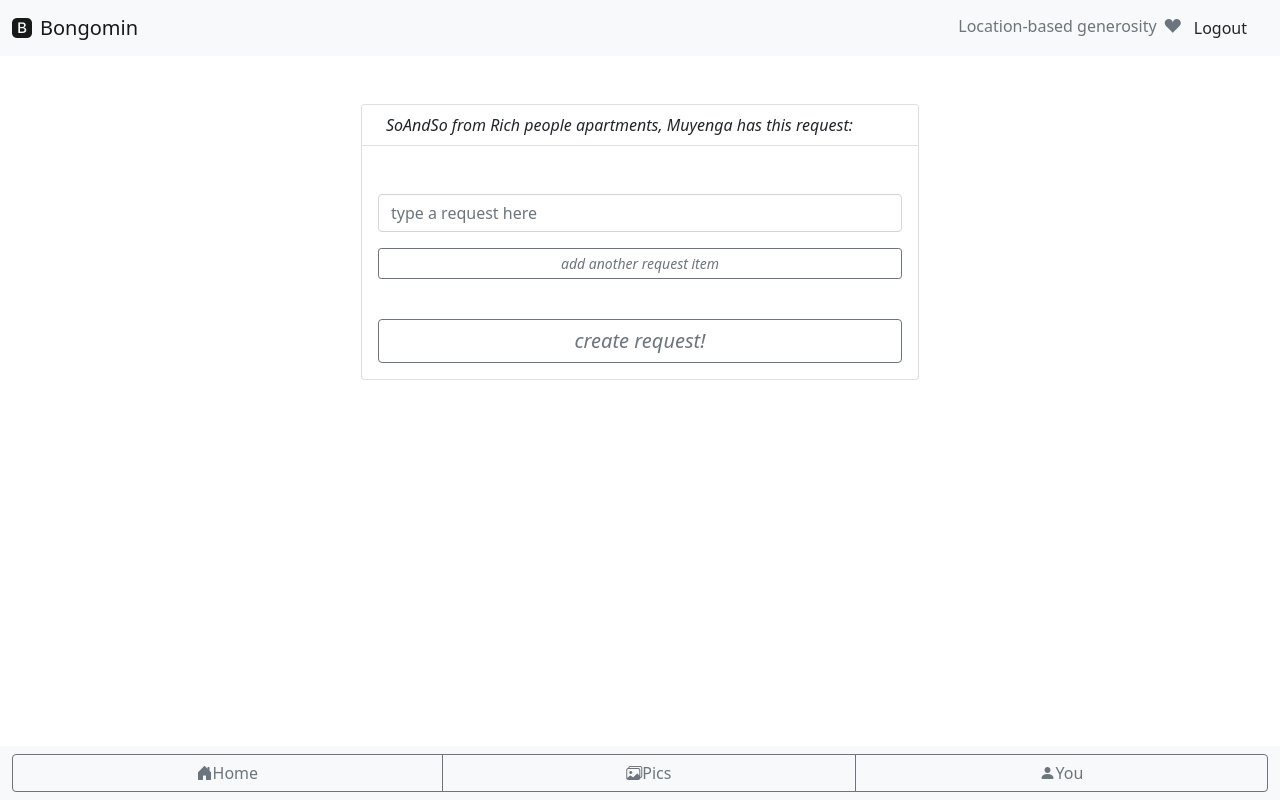
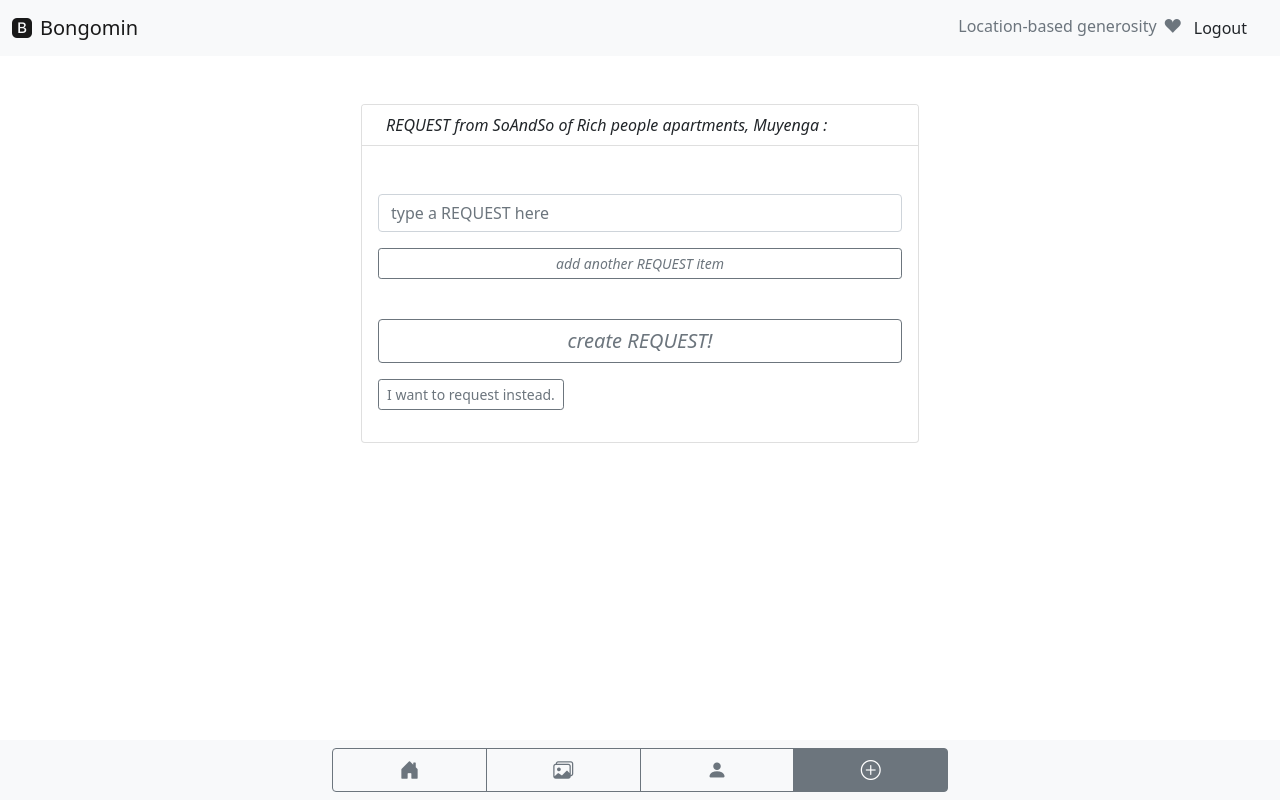
Before and after one commit to b40deep/Bongomin, a React (Create React App) app in the folder frontend/: page /createpost in a window 1280 px wide. Built offline with nearby package versions, Linux system fonts and the light colour scheme.

Commit message:
added to createPost and Menu pages functionality

```diff
--- a/frontend/src/components/AllPosts.jsx
+++ b/frontend/src/components/AllPosts.jsx
@@ -1,7 +1,10 @@
 import Post from './Post';
 import Post2 from './Post2';
+import axios from 'axios';
 
 const AllPosts = () => {
+	axios.get('http://localhost:3001/posts').then((res) => console.log('axios_get___', res.data));
+
 	let samplePosts = [];
 	for (let index = 0; index < 6; index++) {
 		index % 2 === 0
--- a/frontend/src/components/CreatePost.jsx
+++ b/frontend/src/components/CreatePost.jsx
@@ -6,12 +6,24 @@ import React, { useState } from 'react';
 import axios from 'axios';
 
 const CreatePost = () => {
+	let params = new URLSearchParams(window.location.search);
+	let type = params.get('type') == null ? 'r' : params.get('type');
+	let tempType = type === 'r' ? 'REQUEST' : 'DONATION';
+	console.log(type);
 	let userName = 'SoAndSo';
 	let userLocation = 'Rich people apartments, Muyenga';
-	let isDonating = false;
-	let postType = isDonating ? 'donation' : 'request';
 	let [ newInputs, setNewInputs ] = useState([ 'input1' ]);
 	let [ newItems, setNewItems ] = useState([]);
+	let [ postType, setpostType ] = useState([ tempType ]);
+
+	let switchPostType = (e) => {
+		e.preventDefault();
+		if (postType === 'REQUEST') {
+			setpostType('DONATION');
+		} else {
+			setpostType('REQUEST');
+		}
+	};
 	let handleNewItem = (e) => {
 		e.preventDefault();
 		let temp = newItems;
@@ -55,7 +67,7 @@ const CreatePost = () => {
 						<div className="card mt-5">
 							<div className="card-header bg-white d-grid">
 								<span className="fst-italic mx-2">
-									{userName} from {userLocation} has this {postType}:
+									{postType} from {userName} of {userLocation} :
 								</span>
 							</div>
 							<div className="card-body ">
@@ -85,6 +97,14 @@ const CreatePost = () => {
 												create {postType}!
 											</button>
 										</div>
+										<div className="form-outline mb-3 mt-3">
+											<button
+												className="btn btn-sm btn-outline-secondary"
+												onClick={switchPostType}
+											>
+												I want to {postType === 'REQUEST' ? 'donate' : 'request'} instead.
+											</button>
+										</div>
 										{/* </Link> */}
 									</form>
 								</div>
@@ -94,7 +114,7 @@ const CreatePost = () => {
 					</div>
 				</div>
 			</div>
-			<Menu />{' '}
+			<Menu page="create" />{' '}
 		</div>
 	);
 };
--- a/frontend/src/components/Menu.jsx
+++ b/frontend/src/components/Menu.jsx
@@ -41,19 +41,26 @@ const Menu = (props) => {
 			''
 		);
 
+	let createDefault =
+		page === 'create' ? (
+			<input type="radio" className="btn-check" name="create" id="btnradio4" autoComplete="off" defaultChecked />
+		) : (
+			''
+		);
+
 	return (
 		// <div className="row ">
 		//
 		// </div>
 		<nav className="navbar fixed-bottom navbar-light bg-light">
-			<div className="container-fluid">
+			<div className="container-fluid  col-12 col-sm-10 col-md-8 col-lg-6 col-xl-6 col-xxl-6">
 				<div className="col btn-group" role="group" aria-label="Basic radio toggle button group">
 					{homeDefault}
 
 					<Link to="/" className="btn btn-outline-secondary" htmlFor="btnradiohome">
-						<i className="bi bi-house-door-fill" />
+						<i className="bi bi-house-door-fill fs-5" />
 						{/* <i class="bi bi-house-door"></i> */}
-						<span>Home</span>
+						{/* <span>Home</span> */}
 					</Link>
 
 					{galleryDefault}
@@ -64,15 +71,22 @@ const Menu = (props) => {
 						htmlFor="btnradiogallery"
 						// onClick={() => navigate('/gallery')}
 					>
-						<i className="bi bi-images" />
-						<span>Pics</span>
+						<i className="bi bi-images fs-5" />
+						{/* <span>Pics</span> */}
 					</Link>
 
 					{profileDefault}
 
 					<Link to="/profile" className="btn btn-outline-secondary" htmlFor="btnradioprofile">
-						<i className="bi bi-person-fill" />
-						<span>You</span>
+						<i className="bi bi-person-fill fs-5" />
+						{/* <span>You</span> */}
+					</Link>
+
+					{createDefault}
+
+					<Link to="/createpost?type=r" className="btn btn-outline-secondary" htmlFor="btnradioprofile">
+						<i className="bi bi-plus-circle fs-5" />
+						{/* <span>New Post</span> */}
 					</Link>
 				</div>
 			</div>
--- a/frontend/src/components/Post.jsx
+++ b/frontend/src/components/Post.jsx
@@ -6,17 +6,17 @@ const Post = () => {
 	let userLocation = 'Mutesa II Rd., Ntinda';
 	let isItDonation = false;
 	let internetOn = false;
-
 	let userReqests1 = [ `Walking partner`, `laptop repair (Windows)`, `Homeschool teacher` ];
 	// let userReqests2 = [ `potted plants advice`, `teach me knitting`, `jogging partner` ];
-
 	const [ isOpened, setIsOpened ] = useState(false);
 	const [ helpWith, setHelpWith ] = useState([]);
+
 	function loadPostDetails() {
 		setHelpWith([]);
 		setIsOpened((wasOpened) => !wasOpened);
 		console.log('extra details loaded');
 	}
+
 	let userReqestsList = !isOpened
 		? userReqests1.map((request, index) => (
 				<li className="list-group-item no-border" key={index}>
--- a/frontend/src/components/Profile.js
+++ b/frontend/src/components/Profile.js
@@ -177,7 +177,7 @@ const Profile = () => {
 								<div className="d-grid">
 									<h5 className="card-title mt-2">Items you're donating:</h5>
 									<ul className="list-group list-group-flush">{userDonationsList}</ul>
-									<Link to="/createpost" className="nolinkcolor">
+									<Link to="/createpost?type=d" className="nolinkcolor">
 										<div className="d-grid">
 											<button
 												className="btn btn-outline-secondary fst-italic fs-5 my-3 "
@@ -192,7 +192,7 @@ const Profile = () => {
 									<h5 className="card-title mt-3">Items you're requesting:</h5>
 									{/* list of needs dynamically*/}
 									<ul className="list-group list-group-flush">{userRequestsList}</ul>
-									<Link to="/createpost" className="nolinkcolor">
+									<Link to="/createpost?type=r" className="nolinkcolor">
 										<div className="d-grid">
 											<button
 												className="btn btn-outline-secondary fst-italic fs-5 mt-3 "
--- a/frontend/src/css/Post.css
+++ b/frontend/src/css/Post.css
@@ -5,3 +5,7 @@ li.no-border {
 .nolinkcolor {
 	text-decoration: none;
 }
+
+.blue {
+	color: blue;
+}
```
